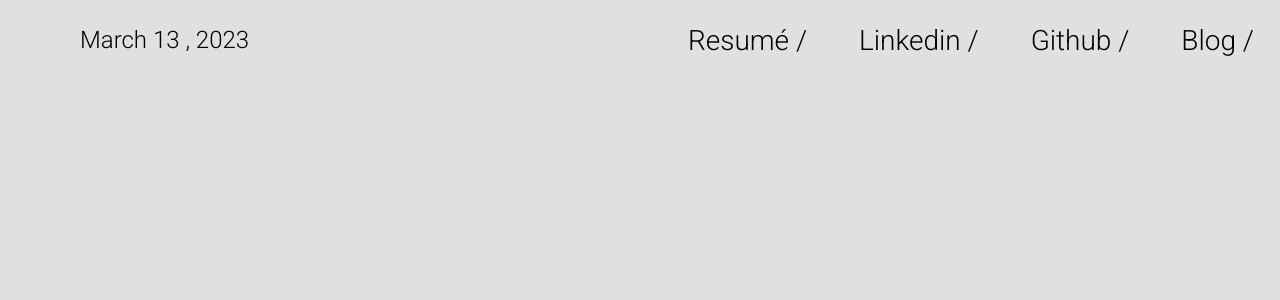
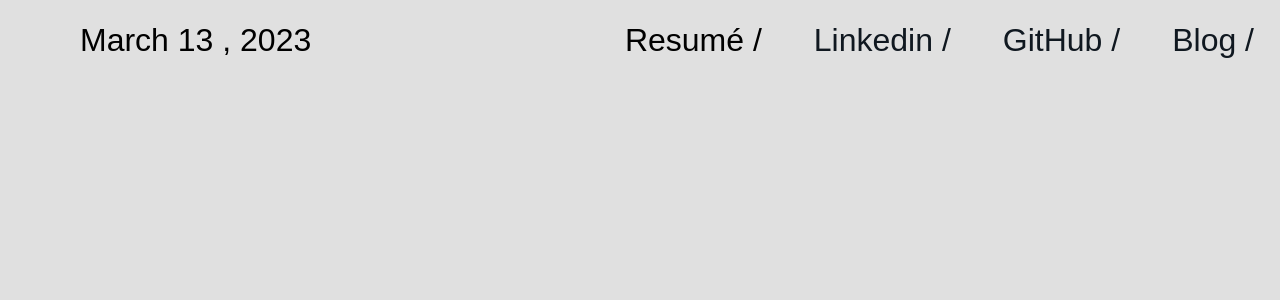
Before and after one commit to Kaltrunner/The-Portfolio, a React (Create React App) app: page /Nav in a window 1280 px wide. Shown: the top 300 px of the page. Built offline with nearby package versions, Linux system fonts and the light colour scheme.

Commit message:
updated font-size and font

```diff
--- a/src/Bio.js
+++ b/src/Bio.js
@@ -11,7 +11,7 @@ function Bio() {
 
         <div className="bio-text-div">
 
-            <h2 className="bio-text" > Hello! I am a frontend wed engineer, I am currently expanding my knowledge of frontend software
+            <h2 className="bio-text" > Hello! I am a frontend wed engineer, I am currently expanding my knowledge of software
           languages and building a body of work to express my skill set, styles,
           and compassion for engineering.</h2>
 
--- a/src/Footer.js
+++ b/src/Footer.js
@@ -2,6 +2,10 @@
 function Footer() {
     return (
         <div className="footer-body-div" >
+
+<div>
+          <p className="footer-text" id="all-pro" >./Projects</p>
+      </div>
 
       <div>
         <ul>
@@ -11,19 +15,15 @@ function Footer() {
 
           <p className="footer-text"><a className="tag" target="_blank" rel="noreferrer" href="https://github.com/Kaltrunner" >GitHub /</a></p>
 
-          <p className="footer-text">Blog /</p>
+          <p className="footer-text"><a className="tag" target="_blank" rel="noreferrer" href="https://medium.com/@erikrussells">Blog/</a></p>
+
 
         </ul>
       </div>
 
-      <div>
-        <ul>
-          <p className="footer-text" id="all-pro" >All Projects /</p>
-          {/* <p className="footer-text">Exhibits</p>
-          <p className="footer-text">Café</p>
-          <p className="footer-text">Shop</p> */}
-        </ul>
-      </div>
+      {/* <div>
+          <p className="footer-text" id="all-pro" >./Projects</p>
+      </div> */}
 
       <div className="">
         <ul>
--- a/src/Header.js
+++ b/src/Header.js
@@ -2,8 +2,8 @@
 function Header() {
     return (
         <div className="header-body-div" >
-            <h1 className="header-text" >Erik Russell <br/> /
-            Software Engineer</h1>
+            <h1 className="header-text" >Erik Russell /<br/>
+            software engineer based in Brooklyn, NY.</h1>
         </div>
     )
 }
--- a/src/Nav.js
+++ b/src/Nav.js
@@ -6,8 +6,8 @@ window.onscroll = function () {
 
 function scrollFunction() {
   if (
-    document.body.scrollTop > 300 ||
-    document.documentElement.scrollTop > 300
+    document.body.scrollTop > 200 ||
+    document.documentElement.scrollTop > 200
   ) {
     document.getElementById("navbar").style.top = "-115px";
   } else {
@@ -25,10 +25,15 @@ function Nav() {
 
         <div className="nav-menu-div">
           <ul className="menu-list">
+
             <li className="menu-item">Resumé /</li>
-            <li className="menu-item">Linkedin /</li>
-            <li className="menu-item">Github /</li>
-            <li className="menu-item">Blog /</li>
+
+            <li className="menu-item"> <a id="menu-link" target="_blank" rel="noreferrer" href="https://www.linkedin.com/in/erik-russell-software-engineer/">Linkedin / </a></li>
+
+            <li className="menu-item"><a id="menu-link" target="_blank" rel="noreferrer" href="https://github.com/Kaltrunner" >GitHub /</a></li>
+
+            <li className="menu-item"><a id="menu-link" target="_blank" rel="noreferrer" href="https://medium.com/@erikrussells">Blog /</a></li>
+
           </ul>
         </div>
 
--- a/src/index.css
+++ b/src/index.css
@@ -9,7 +9,8 @@ body::-webkit-scrollbar {
 }
 body {
   margin: 0 auto !important;
-  font-family: 'Roboto', sans-serif;
+  /* font-family: 'Roboto', sans-serif; */
+  font-family: Arial, Helvetica, sans-serif;
   background-color: #e0e0e0;
   scrollbar-width: thin;
   scrollbar-color: var(--thumbBG) var(--scrollbarBG);
@@ -24,6 +25,7 @@ body::-webkit-scrollbar-thumb {
   background-color: var(--thumbBG) ;
   border-radius: 6px;
   border: 2.5px solid var(--scrollbarBG);
+  transition: all .5s ease-in-out;
 }
 body::-webkit-scrollbar-thumb:hover {
   background-color: #FFE81F;
@@ -55,7 +57,7 @@ body::-webkit-scrollbar-thumb:active {
 }
 
 .menu-item {
-  font-size: 28px;
+  font-size: 32px;
   font-weight: 300;
   display: inline-block;
   margin: 0 1.5rem;
@@ -65,7 +67,17 @@ body::-webkit-scrollbar-thumb:active {
 .menu-item:hover {
   cursor: pointer;
   color: #f2a3b3 ;
-  border-bottom: 2px solid #121c26;
+  border-bottom: 2px solid #101820;
+}
+#menu-link:hover {
+  cursor: pointer;
+  color: #f2a3b3 ;
+  border-bottom: 2px solid #101820;
+}
+
+#menu-link {
+  text-decoration: none;
+  color: #101820;
 }
 
 /* Clock Styles */
@@ -73,7 +85,7 @@ body::-webkit-scrollbar-thumb:active {
 .clock-div {
   /* width: 10rem; */
   margin-left: 5rem;
-  font-size: 24px;
+  font-size: 32px;
   font-weight: 300;
 }
 
@@ -87,11 +99,14 @@ body::-webkit-scrollbar-thumb:active {
   /* width: 100%; */
   height: 60rem;
   display: flex;
+  align-items: center;
 }
 
 .header-text {
-  width: 85%;
-  font-size: 165px;
+  width: 70%;
+  font-size: 148px;
+  line-height: 148px;
+  font-weight: 400;
   color: #101820;
 }
 
@@ -153,13 +168,13 @@ body::-webkit-scrollbar-thumb:active {
 }
 
 .link {
-  font-size: 24px;
+  font-size: 32px;
   font-weight: 300;
   color: #101820;
 }
 
 #reach-out-link {
-  font-size: 24px;
+  font-size: 28px;
   font-weight: 400;
   color: #101820;
   cursor: pointer;
@@ -190,7 +205,7 @@ body::-webkit-scrollbar-thumb:active {
 }
 
 #all-pro {
-  font-size: 48px;
+  font-size: 64px;
   font-weight: 400;
 }
 
```
